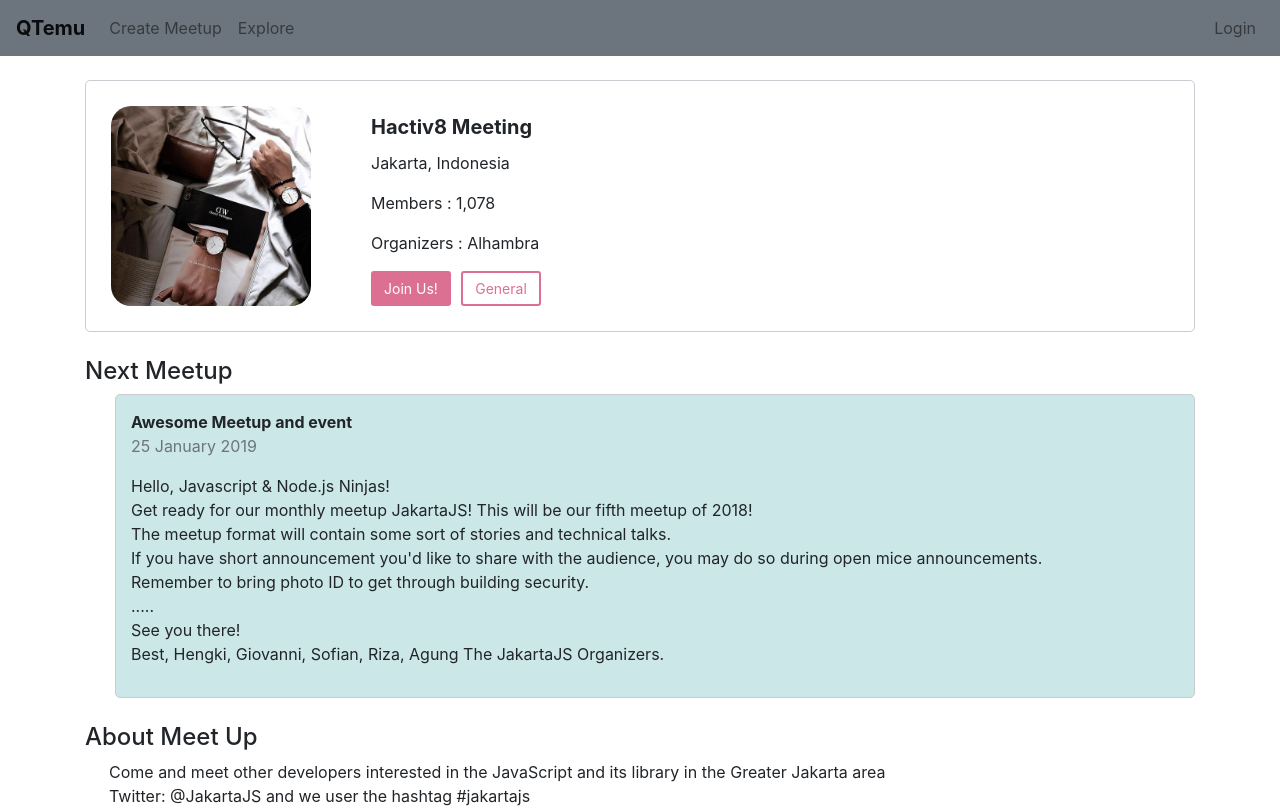
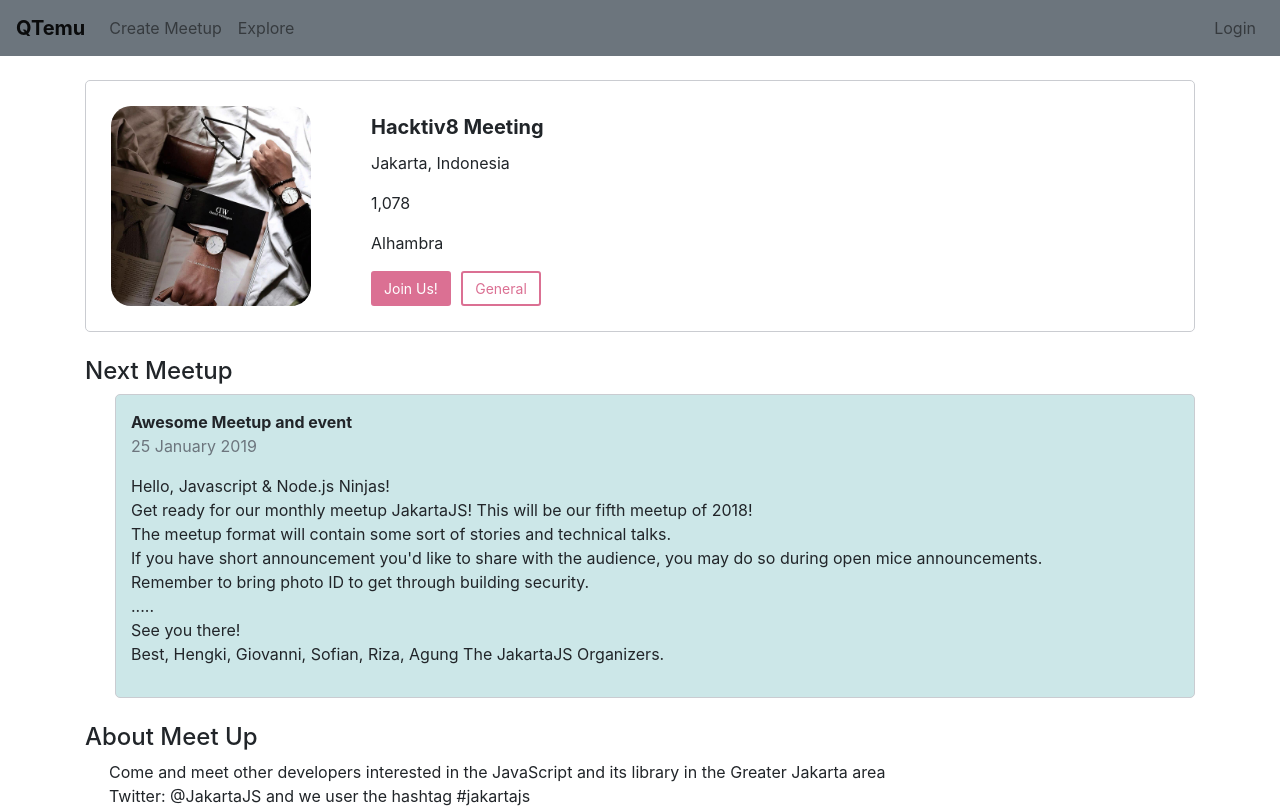
Before and after one commit to alhambraa/My-App, a React (Create React App) app: page / in a window 1280 px wide. Shown: the top 808 px of the page. Built offline with nearby package versions, Linux system fonts and the light colour scheme.

Commit message:
Unit Testing

```diff
--- a/src/App.js
+++ b/src/App.js
@@ -34,10 +34,10 @@ function App() {
        <br></br>
         <div className="container">
             <Card
-              event="Hactiv8 Meeting"
+              event="Hacktiv8 Meeting"
               location="Jakarta, Indonesia"
-              member="Members : 1,078"
-              organizer="Organizers : Alhambra"
+              member="1,078"
+              organizer="Alhambra"
               button="Join Us"
             />
             <h4 className="text-left">Next Meetup</h4>
```
